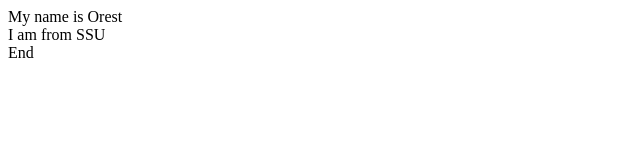
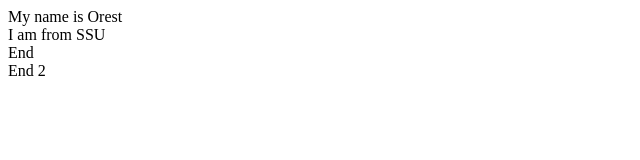
Before and after one commit to kreminets/ewr, a plain HTML site: page index.html in a window 1280 px wide. Shown: the full height of the page, 0-640 px from the left. Drawn offline with Linux system fonts and the light colour scheme.

Commit message:
changed --> new file index.html

```diff
--- a/index.html
+++ b/index.html
@@ -1,3 +1,4 @@
 <div>My name is Orest</div>
 <div>I am from SSU</div>
 <div>End</div>
+<div>End 2</div>
```
